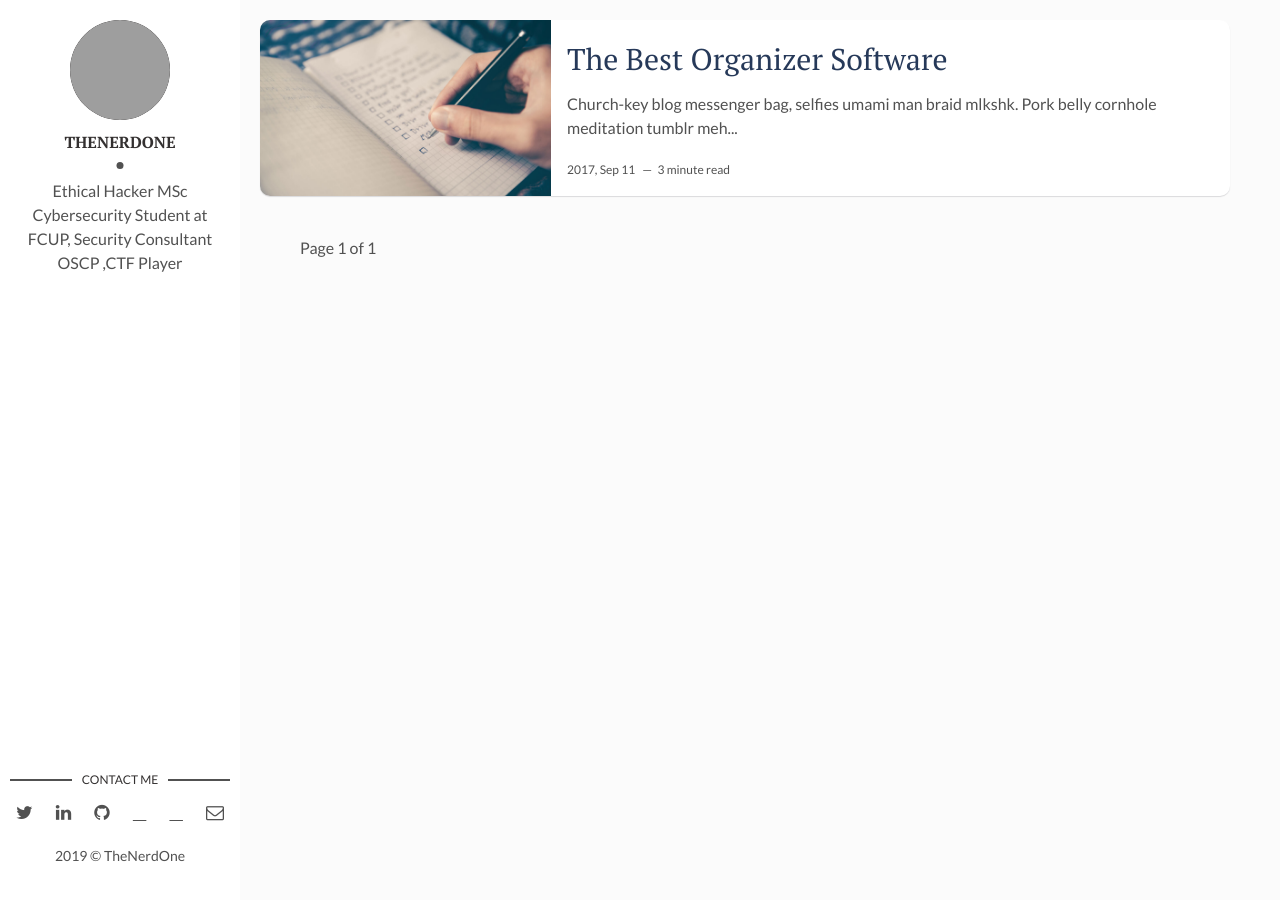
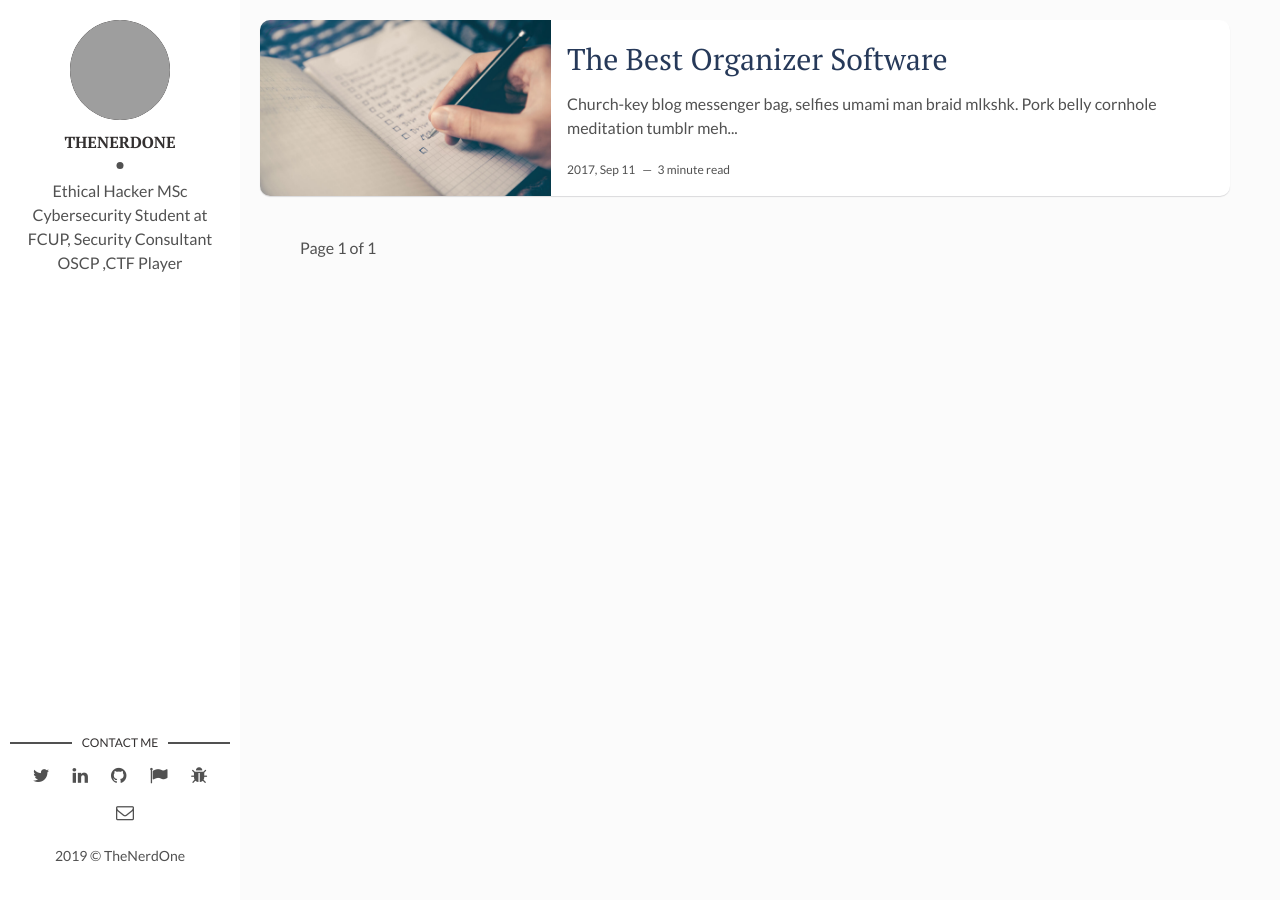
Before and after one commit to TheNerdOne9/index, a Jekyll site: the page built from index.html, in a window 1280 px wide. Built offline with Jekyll 4.4.1, drawn with Linux system fonts in a browser that asks for light colours; the list of posts is cut into pages by our own code; grey boxes are pictures that could not be loaded.

Commit message:
Update main.html

```diff
--- a/_layouts/main.html
+++ b/_layouts/main.html
@@ -32,14 +32,14 @@ layout: default
           <li class="github"><a href="http://github.com/" target="_blank"><i class="fa fa-github" aria-hidden="true"></i></a></li>
         {% endif %}
         {% if site.social-htb %}
-          <li><a href="https://www.hackthebox.eu/profile/{{ site.social-htb }}" target="_blank"><i class="far fa-flag" aria-hidden="true"></i></a></li>
+          <li><a href="https://www.hackthebox.eu/profile/{{ site.social-htb }}" target="_blank"><i class="fa fa-flag" aria-hidden="true"></i></a></li>
         {% else %}
-          <li><a href="https://www.hackthebox.eu/profile/" target="_blank"><i class="far fa-flag" aria-hidden="true"></i></a></li>
+          <li><a href="https://www.hackthebox.eu/profile/" target="_blank"><i class="fa fa-flag" aria-hidden="true"></i></a></li>
         {% endif %}
         {% if site.social-h1 %}
-          <li><a href="https://hackerone.com/{{ site.social-h1 }}" target="_blank"><i class="fas fa-bug" aria-hidden="true"></i></a></li>
+          <li><a href="https://hackerone.com/{{ site.social-h1 }}" target="_blank"><i class="fa fa-bug" aria-hidden="true"></i></a></li>
         {% else %}
-          <li><a href="https://hackerone.com/" target="_blank"><i class="fas fa-bug" aria-hidden="true"></i></a></li>
+          <li><a href="https://hackerone.com/" target="_blank"><i class="fa fa-bug" aria-hidden="true"></i></a></li>
         {% endif %}
         {% if site.social-email %}
           <li class="email"><a href="mailto:{{site.social-email}}"><i class="fa fa-envelope-o"></i></a></li>
```
